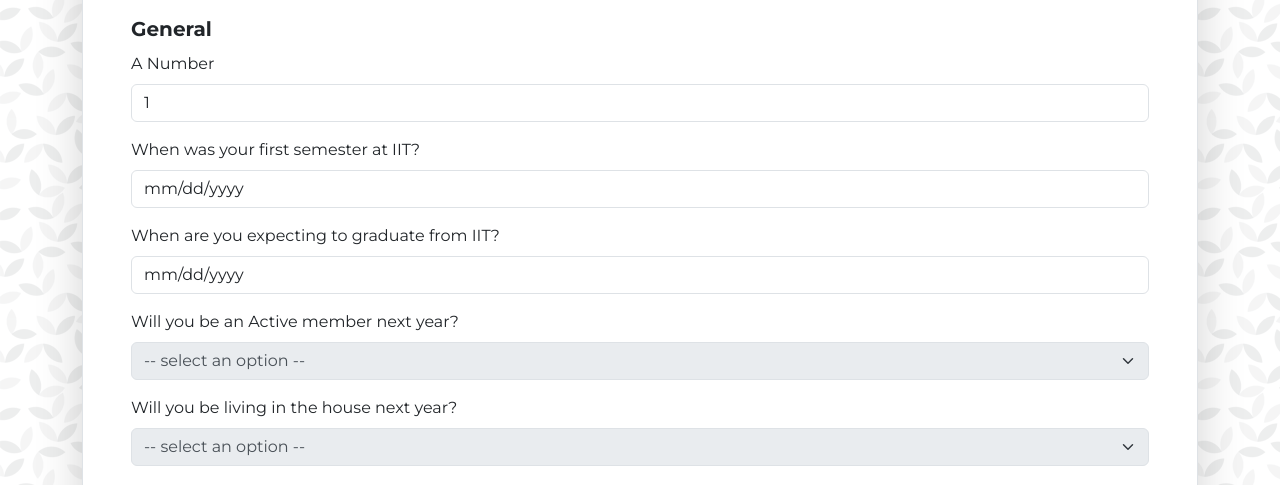
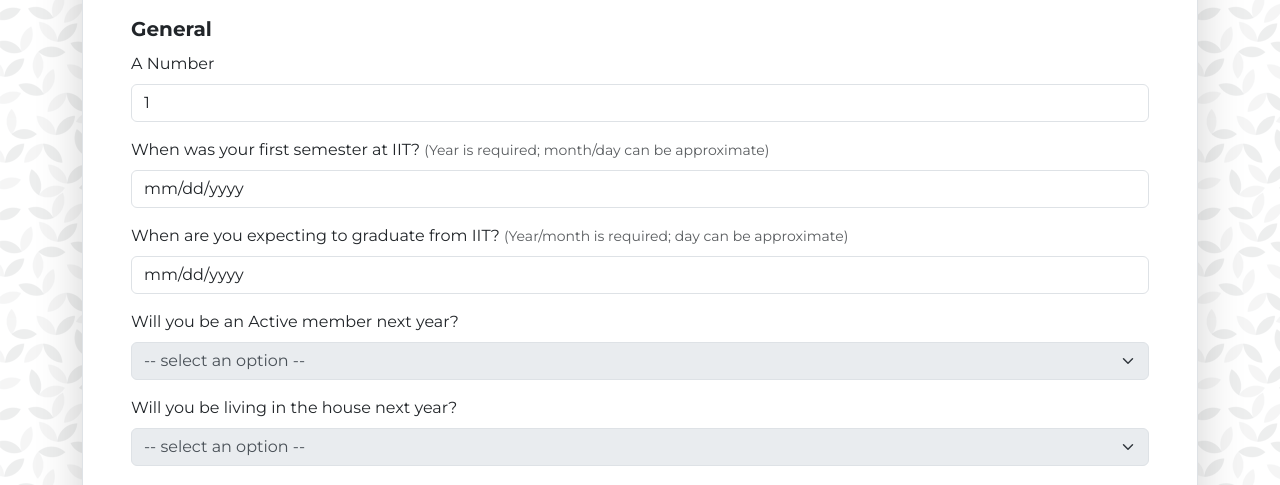
Before and after one commit to bschultz99/cks, a Flask app: template templates/application_view.html in a window 1280 px wide. Shown: the part 281-766 px from the top of the page. Run offline with Flask 3, Linux system fonts and the light colour scheme; the template is opened without the code that fills it: most values are stand-ins (such as "Sample title", 1, 10 or a date in 2020); some libraries are stand-ins or nearby versions; some web fonts are replaced.

Commit message:
Update fields

```diff
--- a/templates/application.html
+++ b/templates/application.html
@@ -31,8 +31,8 @@
                     <input type="hidden" id="email" name="email" value="{{ email }}">
                     <div id="General"><label class="form-label" style="font-weight: bold;font-size: 20px;">General</label>
                         <div class="mb-3"><label class="form-label" for="a_number">A Number</label><input class="form-control" type="text" id="a_number" name="a_number" required="" minlength="7" maxlength="11"></div>
-                        <div class="mb-3"><label class="form-label" for="first_semester">When was your first semester at IIT?</label><input class="form-control" name="first_semester" id="first_semester" type="date" required=""></div>
-                        <div class="mb-3"><label class="form-label" for="estimated_graduation">When are you expecting to graduate from IIT?</label><input class="form-control" name="estimated_graduation" id="estimated_graduation" type="date" required=""></div>
+                        <div class="mb-3"><label class="form-label" for="first_semester">When was your first semester at IIT? <small class="text-muted">(Year is required; month/day can be approximate)</small></label><input class="form-control" name="first_semester" id="first_semester" type="date" required=""></div>
+                        <div class="mb-3"><label class="form-label" for="estimated_graduation">When are you expecting to graduate from IIT? <small class="text-muted">(Year/month is required; day can be approximate)</small></label><input class="form-control" name="estimated_graduation" id="estimated_graduation" type="date" required=""></div>
                         <div class="mb-3"><label class="form-label" for="active_next_year">Will you be an Active member next year?</label><select class="form-select" name="active_next_year" id="active_next_year" required="">
                                 <option disabled selected value> -- select an option -- </option>
                                 <option value="No">No</option>
--- a/templates/application_view.html
+++ b/templates/application_view.html
@@ -60,8 +60,8 @@
                     </div>
                     <div id="General"><label class="form-label" style="font-weight: bold;font-size: 20px;">General</label>
                         <div class="mb-3"><label class="form-label" for="a_number">A Number</label><input class="form-control" type="text" id="a_number" name="a_number" value="{{ selected_application.a_number if selected_application else '' }}" readonly></div>
-                        <div class="mb-3"><label class="form-label" for="first_semester">When was your first semester at IIT?</label><input class="form-control" name="first_semester" id="first_semester" type="date" value="{{ selected_application.first_semester if selected_application else '' }}" readonly></div>
-                        <div class="mb-3"><label class="form-label" for="estimated_graduation">When are you expecting to graduate from IIT?</label><input class="form-control" name="estimated_graduation" id="estimated_graduation" type="date" value="{{ selected_application.estimated_graduation if selected_application else '' }}" readonly></div>
+                        <div class="mb-3"><label class="form-label" for="first_semester">When was your first semester at IIT? <small class="text-muted">(Year is required; month/day can be approximate)</small></label><input class="form-control" name="first_semester" id="first_semester" type="date" value="{{ selected_application.first_semester if selected_application else '' }}" readonly></div>
+                        <div class="mb-3"><label class="form-label" for="estimated_graduation">When are you expecting to graduate from IIT? <small class="text-muted">(Year/month is required; day can be approximate)</small></label><input class="form-control" name="estimated_graduation" id="estimated_graduation" type="date" value="{{ selected_application.estimated_graduation if selected_application else '' }}" readonly></div>
                         <div class="mb-3"><label class="form-label" for="active_next_year">Will you be an Active member next year?</label><select class="form-select readonly-select" name="active_next_year" id="active_next_year">
                             <option disabled selected value> -- select an option -- </option>
                             <option value="No" {% if selected_application and selected_application.active_next_year == 'No' %}selected{% endif %}>No</option>
--- a/templates/pdf_application.html
+++ b/templates/pdf_application.html
@@ -21,10 +21,10 @@
                         <div class="mb-3"><label class="form-label" for="anum">A Number</label>
                             <p>{{a_number }}</p>
                         </div>
-                        <div class="mb-3"><label class="form-label" for="firstsemester">When was your first semester at IIT?</label>
+                        <div class="mb-3"><label class="form-label" for="firstsemester">When was your first semester at IIT? <small class="text-muted">(Year is required; month/day can be approximate)</small></label>
                             <p>{{first_semester }}</p>
                         </div>
-                        <div class="mb-3"><label class="form-label" for="expectedgraduation">When are you expecting to graduate from IIT?</label>
+                        <div class="mb-3"><label class="form-label" for="expectedgraduation">When are you expecting to graduate from IIT? <small class="text-muted">(Year is required; month/day can be approximate)</small></label>
                             <p>{{estimated_graduation }}</p>
                         </div>
                         <div class="mb-3"><label class="form-label" for="activemember">Will you be an active member next year?</label>
```
